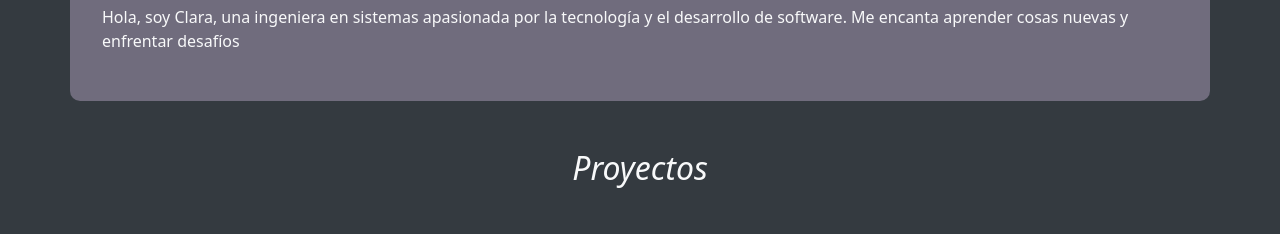
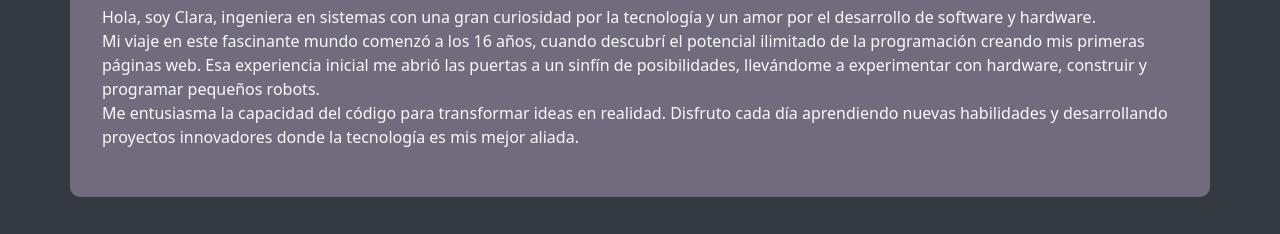
Before and after one commit to yguy8/paginasWeb, a plain HTML site: page tools/bootstrap.html in a window 1280 px wide. Shown: the part 558-792 px from the top of the page. Drawn offline with nearby package versions, Linux system fonts and the light colour scheme.

Commit message:
Update sobre mi

```diff
--- a/tools/bootstrap.html
+++ b/tools/bootstrap.html
@@ -72,9 +72,7 @@
   <section>
     <div class="container mt-5a seccion-color">
       <h2 id="sobre-mi" class="text-center ">Sobre mí</h2>
-      <p r">Hola, soy Clara, una ingeniera en sistemas apasionada por la tecnología y el desarrollo de software. Me
-        encanta
-        aprender cosas nuevas y enfrentar desafíos</p>
+      <p>Hola, soy Clara, ingeniera en sistemas con una gran curiosidad por la tecnología y un amor por el desarrollo de software y hardware. <br> Mi viaje en este fascinante mundo comenzó a los 16 años, cuando descubrí el potencial ilimitado de la programación creando mis primeras páginas web. Esa experiencia inicial me abrió las puertas a un sinfín de posibilidades, llevándome a experimentar con hardware, construir y programar pequeños robots. <br> Me entusiasma la capacidad del código para transformar ideas en realidad. Disfruto cada día aprendiendo nuevas habilidades y desarrollando proyectos innovadores donde la tecnología es mis mejor aliada.</p>
     </div>
   </section>
   <!--Proyectos-->
```
